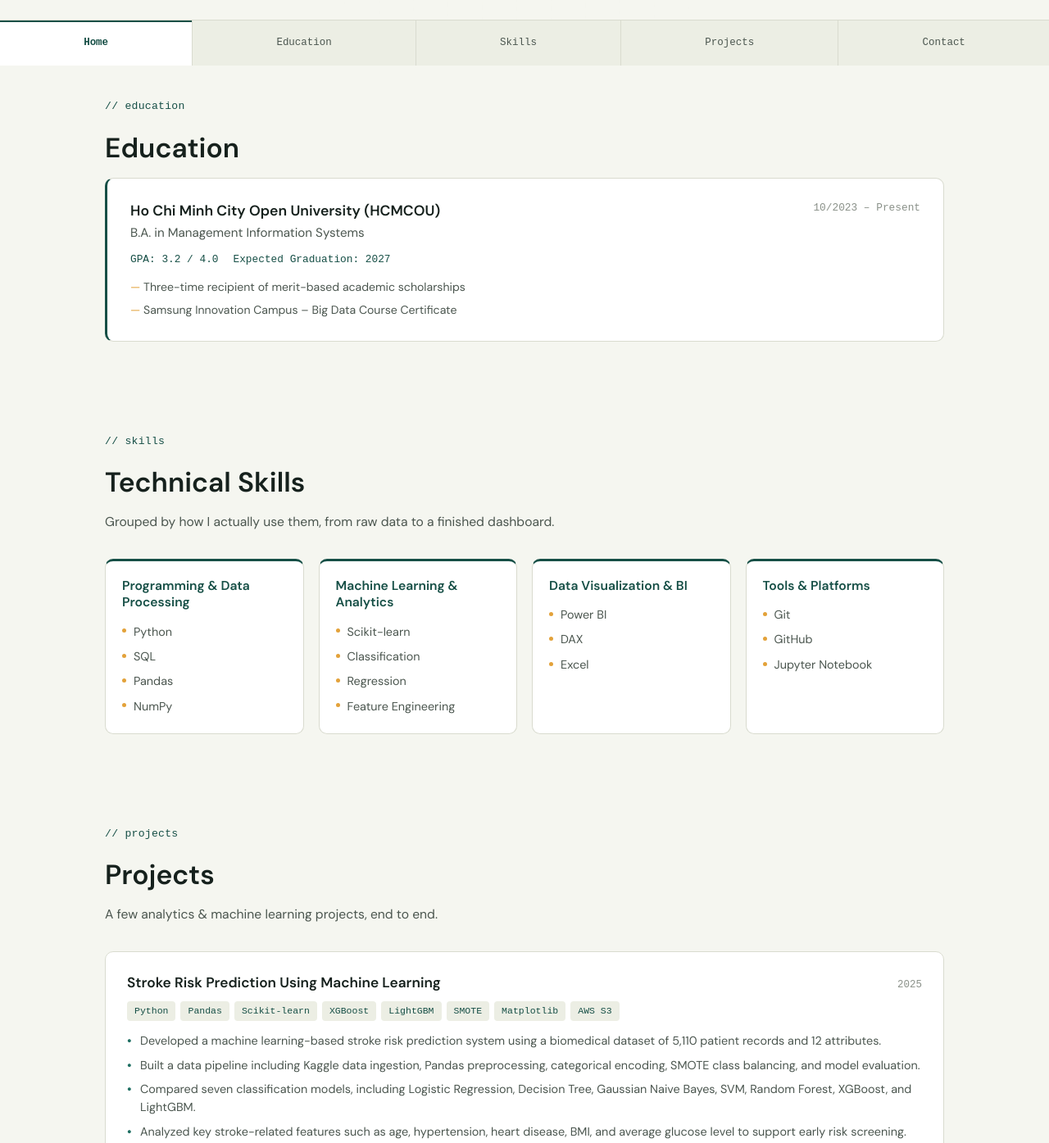
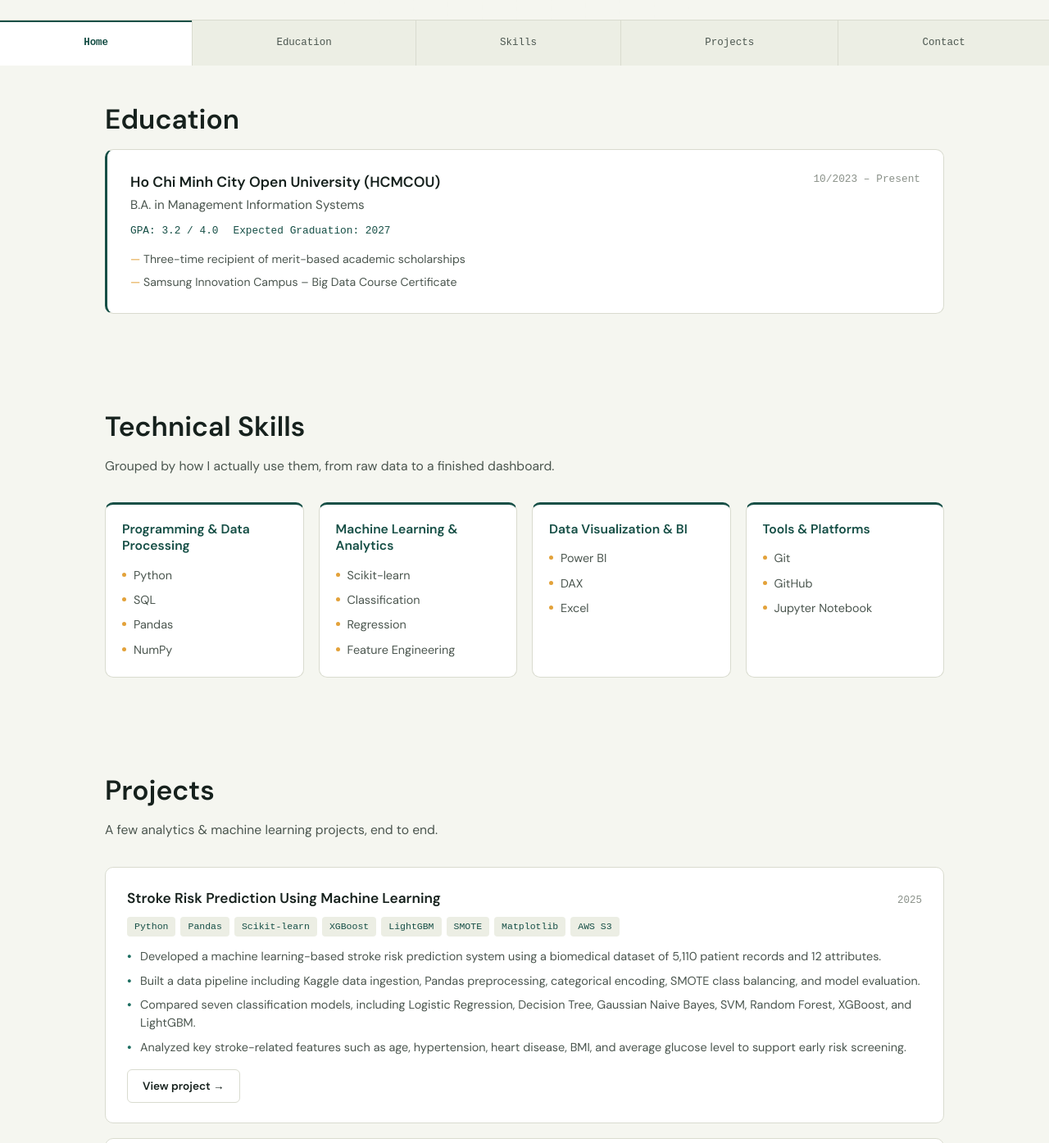
Before and after one commit to phuyen145/phuyen145.github.io, a plain HTML site: page index.html in a window 1280 px wide. Shown: the part 720-2115 px from the top of the page at 82% size. Drawn offline with Linux system fonts and the light colour scheme.

Commit message:
Update index.html

```diff
--- a/index.html
+++ b/index.html
@@ -59,7 +59,6 @@
 
 <!-- EDUCATION -->
   <section id="education" class="section wrap">
-    <p class="mono eyebrow">// education</p>
     <h2 class="section-title">Education</h2>
 
     <div class="edu-card">
@@ -80,7 +79,6 @@
 
   <!-- SKILLS -->
   <section id="skills" class="section wrap">
-    <p class="mono eyebrow">// skills</p>
     <h2 class="section-title">Technical Skills</h2>
     <p class="section-sub">Grouped by how I actually use them, from raw data to a finished dashboard.</p>
 
@@ -89,7 +87,6 @@
 
   <!-- PROJECTS -->
   <section id="projects" class="section wrap">
-    <p class="mono eyebrow">// projects</p>
     <h2 class="section-title">Projects</h2>
     <p class="section-sub" id="projects-status">A few analytics &amp; machine learning projects, end to end.</p>
 
@@ -102,7 +99,6 @@
 
   <!-- CONTACT -->
   <section id="contact" class="section wrap">
-    <p class="mono eyebrow">// contact</p>
     <h2 class="section-title">Let's collaborate</h2>
     <p class="section-sub" id="contact-sub">Open to fresher Data Analyst opportunities — reach out any time.</p>
     <div class="contact-row">
```
